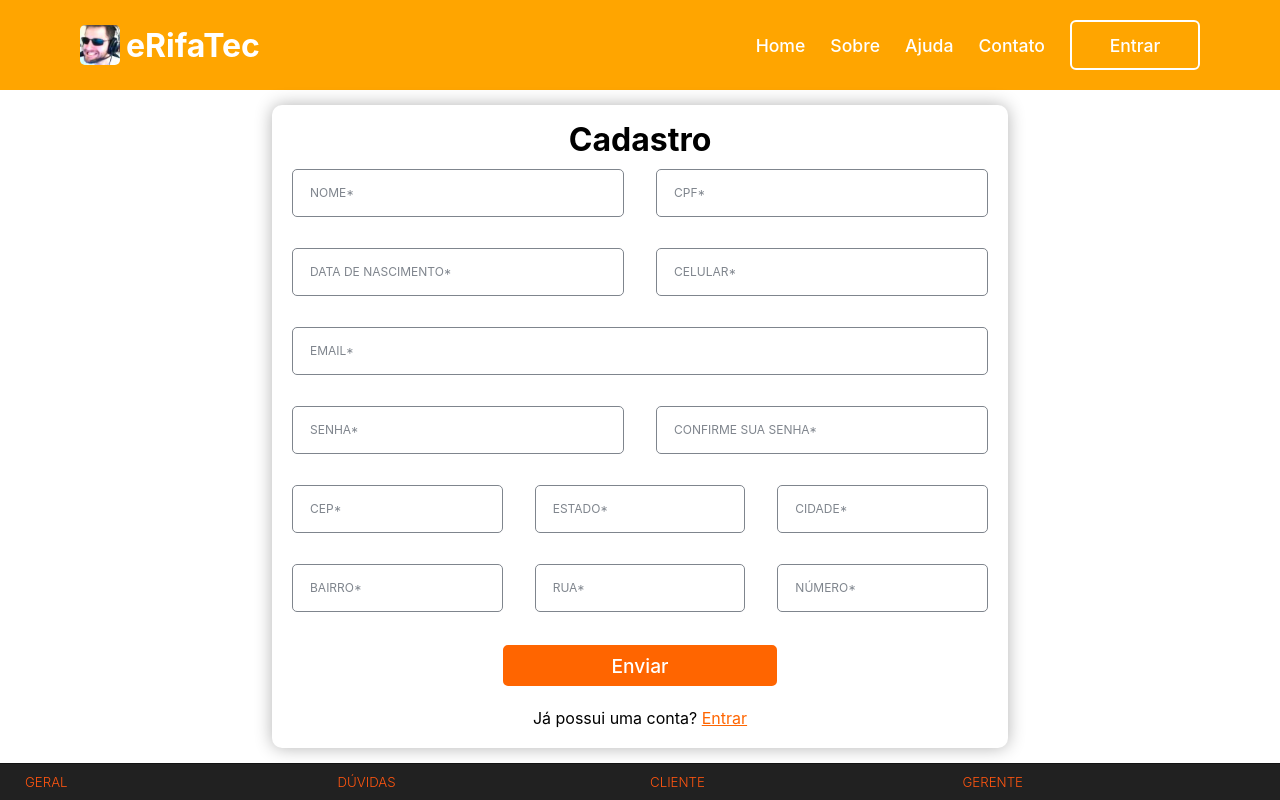
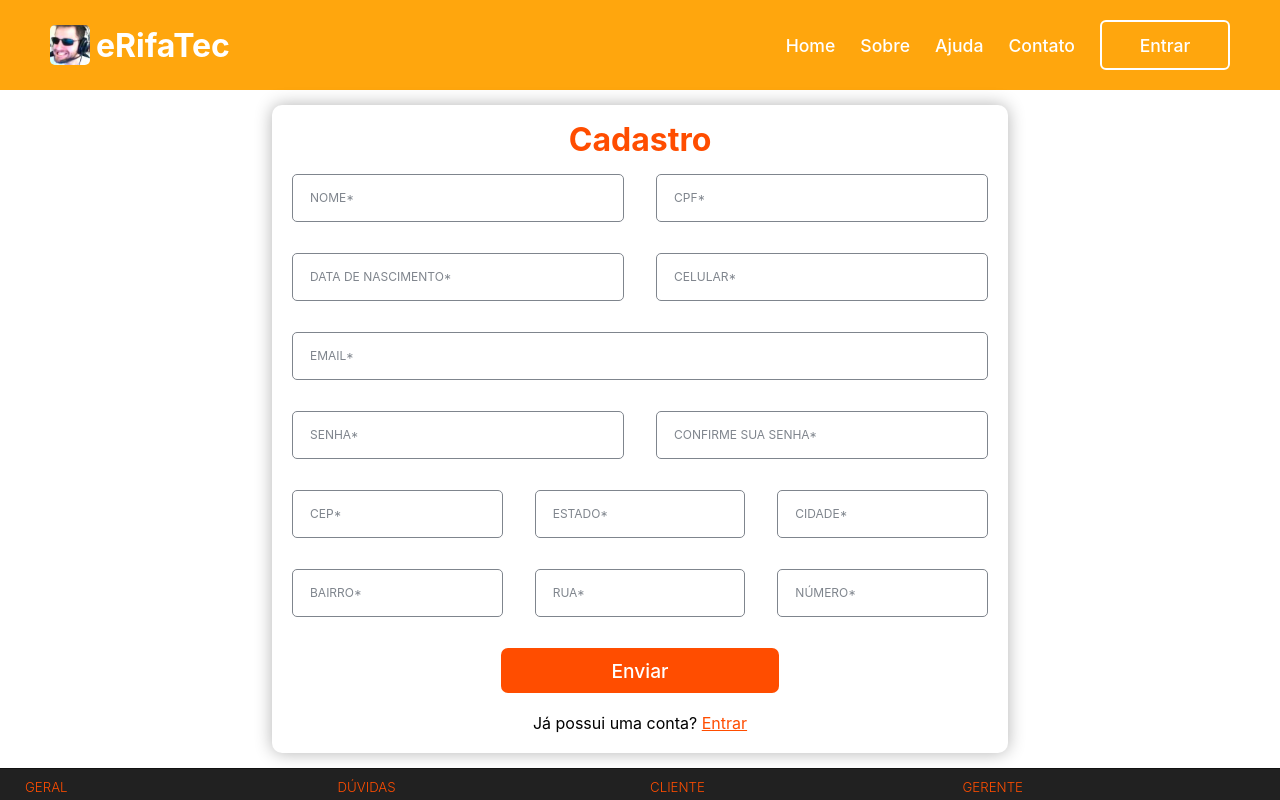
Before and after one commit to TCCMarcoLemasArthur/eRifaTec, a React (Create React App) app: page /cadastrar in a window 1280 px wide. Shown: the top 800 px of the page. Built offline with nearby package versions, Linux system fonts and the light colour scheme.

Commit message:
Paleta de cores básica criada

```diff
--- a/src/frontend/estilos/campotexto.css
+++ b/src/frontend/estilos/campotexto.css
@@ -24,6 +24,7 @@
 .label-campo input {
     height: 3rem;
     width: 100%;
+    outline: none;
     background: none;
     border: 0.0625rem solid #7f858d;
     border-radius: 5px;
@@ -39,7 +40,7 @@
 .label-campo input:focus ~ label,
 .label-campo input:valid ~ label {
     font-size: 0.75rem;
-    font-weight: bold;
+    font-weight: normal;
     background-color: white;
     color: black;
     transform: translateY(-50%);
@@ -49,7 +50,7 @@
 .label-campo .campo_erro,
 .label-campo .campo_erro:focus,
 .label-campo .campo_erro:focus ~ label {
-    color: rgb(230, 0, 0);
-    border-color: rgb(230, 0, 0);
-    outline-color: rgb(230, 0, 0);
+    color: var(--erro);
+    border-color: var(--erro);
+    outline-color: var(--erro);
 }
--- a/src/frontend/estilos/footer.css
+++ b/src/frontend/estilos/footer.css
@@ -1,11 +1,10 @@
 /* Conteiners gerais */
 .footerbox {
-    background-color: #212121;
+    background-color: var(--escuro-primario);
     border-top: 1px solid #121212;
 }
 
 .rodape {
-    background-color: 212121;
     margin: 0;
     padding: 0;
 }
@@ -27,7 +26,7 @@
 }
 
 .rodape .link-section h5 {
-    color: #ff5510;
+    color: var(--primaria);
     text-transform: uppercase;
     font-weight: 300;
     margin-top: 10px;
@@ -61,24 +60,24 @@
     transition: 300ms;
 }
 
-@keyframes rotate-link-icon {
-    0% {transform: rotateZ(0deg)}
-    100% {transform: rotateZ(360deg);}
+@keyframes animate-link-icon {
+    0% {transform: translateX(-5px)}
+    100% {transform: translateX(0);}
 }
 
 .rodape .link-section li:hover .link-icon {
-    animation: rotate-link-icon 300ms;
-    color: #ff5510;
+    animation: animate-link-icon 300ms;
+    color: var(--primaria);
 }
 
 .rodape .link-section li:hover > a{
-    color: #ff5510;
+    color: var(--secundaria);
 }
 
 
 /* Links de redes sociais */
 .rodape .redes-sociais {
-    background-color: #262626;
+    background-color: var(--escuro-secundario);
     width: 100%;
     clear: both;
     margin-right: auto;
@@ -101,12 +100,12 @@
 }
 
 .rodape .redes-sociais li {
-    color: #ff5510;
+    color: var(--secundaria);
     display: inline-block;
     padding: 0 5px;
 }
 
 .rodape .redes-sociais span {
     display: inline-block;
-    color: #ff5510;
+    color: var(--secundaria);
 }
--- a/src/frontend/estilos/formusuario.css
+++ b/src/frontend/estilos/formusuario.css
@@ -14,8 +14,8 @@
     width: 100%;
     font-size: 2rem;
     text-align: center;
-    color: black;
-    margin: 0 0 10px;
+    color: var(--primaria);
+    margin: 0 0 15px;
     user-select: none;
 }
 
@@ -46,8 +46,8 @@
     height: 45px;
     font-size: 1.2rem;
     color: white;
-    background-color: rgb(255, 101, 0);
-    border: 2px solid rgb(255, 255, 255);
+    background-color: var(--primaria);
+    border: 2px transparent;
     outline: none;
     border-radius: 7px;
     cursor: pointer;
@@ -63,5 +63,5 @@
 .formUsuario .button-box a {
     text-decoration: none;
     text-decoration: underline;
-    color:rgb(255, 101, 0)
+    color:var(--primaria);
 }
--- a/src/frontend/estilos/header.css
+++ b/src/frontend/estilos/header.css
@@ -4,8 +4,8 @@
 
 .cabecalho {
     width: 100%;
-    background-color: orange;
-    padding: 20px 80px;
+    background-color: var(--secundaria);
+    padding: 20px 50px;
     display: flex;
     justify-content: space-between;
     user-select: none;
--- a/src/frontend/estilos/login.css
+++ b/src/frontend/estilos/login.css
@@ -14,7 +14,7 @@
     width: 100%;
     font-size: 2rem;
     text-align: center;
-    color: black;
+    color: var(--primaria);
     margin: 0 0 20px;
     user-select: none;
 }
@@ -25,8 +25,8 @@
     height: 45px;
     font-size: 1.2rem;
     color: white;
-    background-color: rgb(255, 101, 0);
-    border: 2px solid rgb(255, 255, 255);
+    background-color: var(--primaria);
+    border: 2px transparent;
     outline: none;
     border-radius: 7px;
     cursor: pointer;
@@ -50,5 +50,5 @@
 .loginForm .button-box a {
     text-decoration: none;
     text-decoration: underline;
-    color:rgb(255, 101, 0)
+    color: var(--primaria);
 }
--- a/src/frontend/estilos/nopage.css
+++ b/src/frontend/estilos/nopage.css
@@ -1,8 +1,8 @@
 .nopage {
     display: flex;
-    color: red;
+    color: var(--erro);
     align-items: center;
     justify-content: center;
     text-align: center;
-    height: 45.2vh;
+    height: 50vh;
 }
--- a/src/index.css
+++ b/src/index.css
@@ -9,6 +9,19 @@
   -moz-osx-font-smoothing: grayscale;
 }
 
+:root {
+  --primaria: #ff4d00; /* #ff4d00 */
+  --secundaria: #ffa60d; /* #ffa60d */
+  --dominante: #fff; /* #fff */
+
+  --sucesso: #198754; /* #198754 */
+  --aviso: #ffc107; /* #ffc107 */
+  --erro: #e60000; /* #e60000 */
+
+  --escuro-primario: #212121; /* #212121 */
+  --escuro-secundario: #262626; /* #262626 */
+}
+
 body {
   min-height: 100vh;
 }
```
